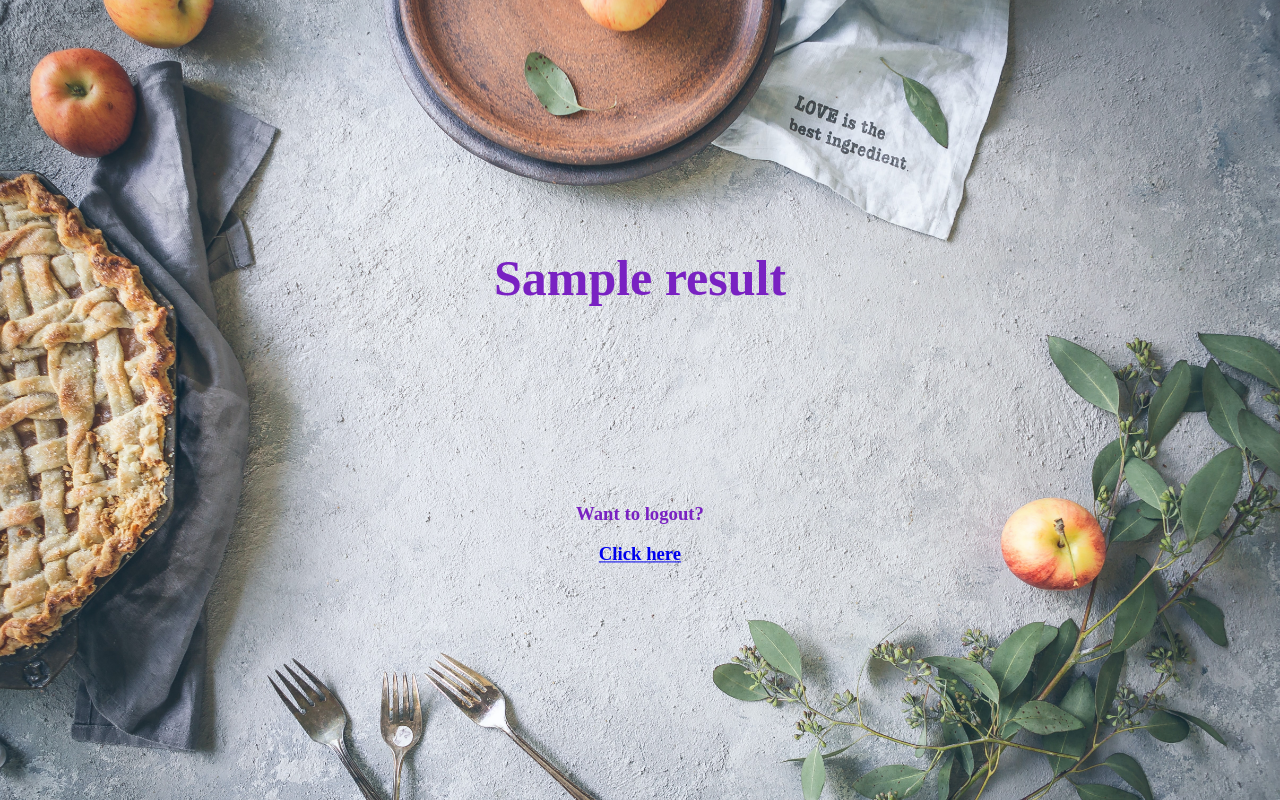
After one commit to zigzagktz/my_web_application, a Flask app: template my_app/templates/result.html in a window 1280 px wide. The commit adds this page. Run offline with Flask 2, Linux system fonts and the light colour scheme; the template is opened without the code that fills it: most values are stand-ins (such as "Sample title", 1, 10 or a date in 2020); parts of the project's set-up code (start-up, migrations or seed data) failed here and were passed over.

Commit message:
many changes including static folder add

```diff
--- a/my_app/__init__.py
+++ b/my_app/__init__.py
@@ -3,7 +3,6 @@ from flask import jsonify,request, render_template, redirect,url_for, flash, ses
 from flask_caching import Cache
 from bokeh.plotting import figure
 from bokeh.embed import components
-from my_app import fetch_data
 import sqlite3
 import json
 import datetime
@@ -11,10 +10,13 @@ from google.cloud import storage
 import json
 import os
 import bcrypt
+import sklearn
+
 
 app = Flask(__name__)
 cache = Cache(config={'CACHE_TYPE': 'simple'})
 cache.init_app(app)
 
-
 from my_app import views
+from my_app import models
+from my_app import fetch_data
--- a/my_app/templates/register.html
+++ b/my_app/templates/register.html
@@ -16,7 +16,7 @@
         <div class="columns is-centered">
           <div class="column is-half">
 
-            <form action="{{url_for('register') }}" method="POST">
+            <form action="{{url_for('data') }}" method="POST">
                 <div class="field">
                     <label class="label">email</label>
                     <div class="control has-icons-left has-icons-right">
--- /dev/null
+++ b/my_app/templates/result.html
@@ -0,0 +1,93 @@
+<!DOCTYPE html>
+<html>
+  <head>
+    <title>result</title>
+    <meta name="viewport" content="width=device-width, initial-scale=1">
+    <style>
+      body,
+      html {
+        height: 100%;
+        margin: 0;
+      }
+      .bg {
+        background-image: url("../static/food_pic.jpg");
+        height: 100%;
+        background-position: center;
+        background-repeat: no-repeat;
+        background-size: cover;
+      }
+      .bg-text {
+        text-align: center;
+        position: absolute;
+        top: 50%;
+        left: 50%;
+        transform: translate(-50%, -50%);
+        color: rgb(121, 33, 194);
+        }
+
+    </style>
+  </head>
+  <body>
+    <div class="bg"></div>
+    <div class="bg-image">
+        <div class="bg-text">
+        <h1 style="font-size:50px">{{result}}</h1>
+        <br>
+        <br>
+        <br>
+        <br>
+        <br>
+        <br>
+        <br>
+        <br>
+        <h3>Want to logout?</h3>
+        <h3><a href = "{{url_for('logout') }}">Click here</a></h3>
+        </div>
+        </div>
+  </body>
+</html>
+
+
+<!-- <!DOCTYPE html>
+<html>
+<head>
+<style>
+body {
+margin: 0;
+font-family: Arial, Helvetica, sans-serif;
+}
+
+.bg-image {
+background-image: url("food_pic.jpg");
+background-color: #cccccc;
+height: 500px;
+background-position: center;
+background-repeat: no-repeat;
+background-size: cover;
+position: relative;
+}
+
+.bg-text {
+text-align: center;
+position: absolute;
+top: 50%;
+left: 50%;
+transform: translate(-50%, -50%);
+color: white;
+}
+
+</style>
+</head>
+<body>
+<div class="bg-image">
+<div class="bg-text">
+<h1 style="font-size:50px">{{result}}</h1>
+
+<h3>Want to logout?</h3>
+<h3><a href = "{{url_for('logout') }}">Click here</a></h3>
+</div>
+</div>
+
+<p>Body Text</p>
+</body>
+</html> -->
```
Also changed, not shown: my_app/fetch_data.py (+34 -3 lines), my_app/templates/home_page.html (+6 -10 lines), my_app/views.py (+17 -6 lines), my_app/static/food_pic.jpg (added), run.py (line endings or trailing spaces), 1 other file.
